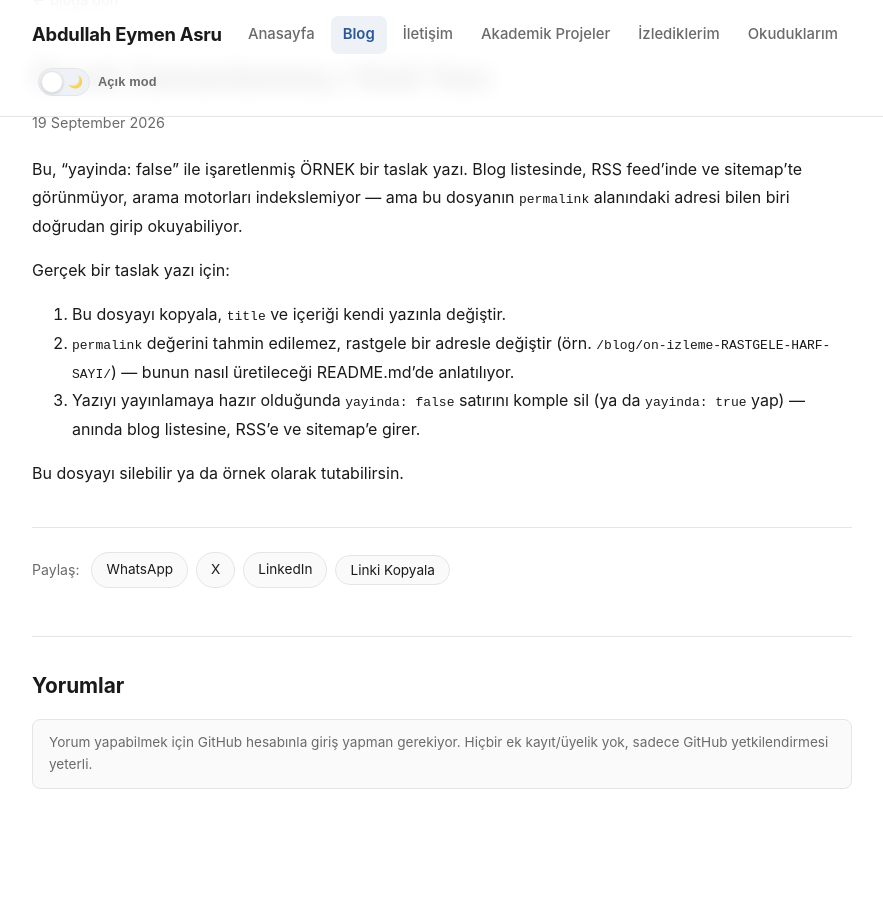
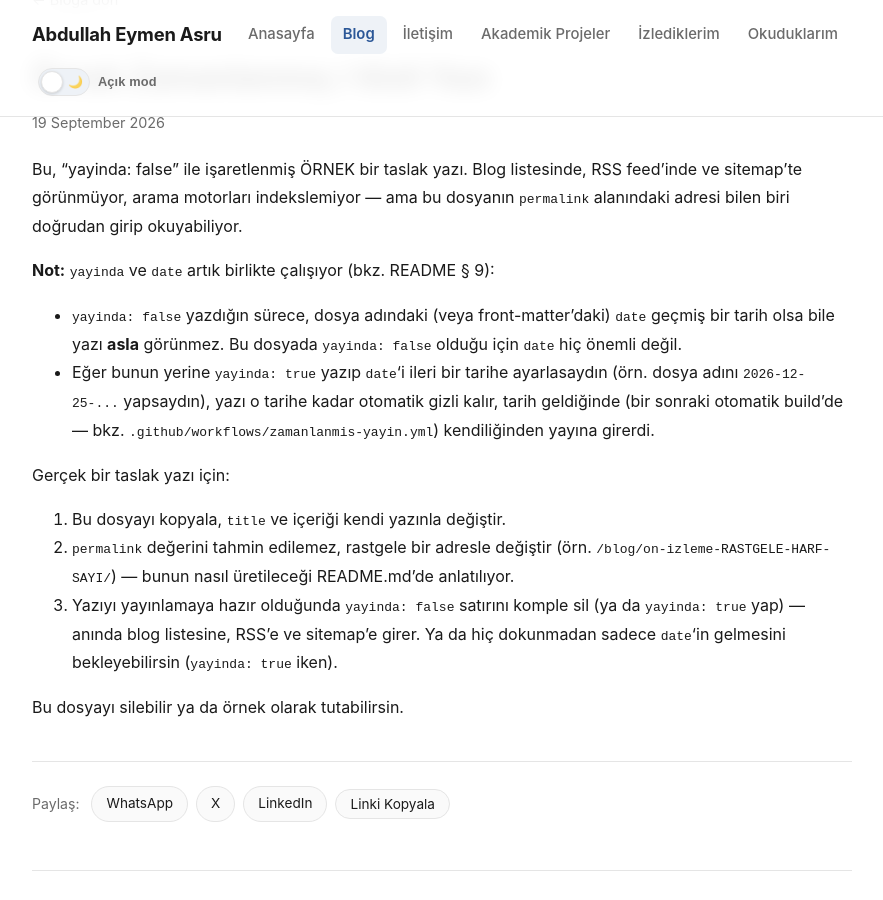
Before and after one commit to abdullah-eymen-asru/abdullah-eymen-asru.github.io, a Jekyll site: the page built from _posts/2026-08-15-ornek-zamanlanmis-yazi.md, in a window 1280 px wide and 900 px high, scrolled down 213 px. Shown: the whole window, without its empty margins (198-1081 px from the left). Built offline with Jekyll 4.4.1, drawn with Linux system fonts in a browser that asks for light colours; comment, search, counter and statistics services are not loaded.

Commit message:
Clarify usage of 'yayinda' and 'date' fields
Updated notes regarding the 'yayinda' and 'date' fields for post visibility and scheduling.

```diff
--- a/_posts/2026-08-15-ornek-zamanlanmis-yazi.md
+++ b/_posts/2026-08-15-ornek-zamanlanmis-yazi.md
@@ -11,6 +11,17 @@ listesinde, RSS feed'inde ve sitemap'te görünmüyor, arama motorları
 indekslemiyor — ama bu dosyanın `permalink` alanındaki adresi bilen biri
 doğrudan girip okuyabiliyor.
 
+**Not:** `yayinda` ve `date` artık birlikte çalışıyor (bkz. README § 9):
+
+- `yayinda: false` yazdığın sürece, dosya adındaki (veya front-matter'daki)
+  `date` geçmiş bir tarih olsa bile yazı **asla** görünmez. Bu dosyada
+  `yayinda: false` olduğu için `date` hiç önemli değil.
+- Eğer bunun yerine `yayinda: true` yazıp `date`'i ileri bir tarihe
+  ayarlasaydın (örn. dosya adını `2026-12-25-...` yapsaydın), yazı o
+  tarihe kadar otomatik gizli kalır, tarih geldiğinde (bir sonraki
+  otomatik build'de — bkz. `.github/workflows/zamanlanmis-yayin.yml`)
+  kendiliğinden yayına girerdi.
+
 Gerçek bir taslak yazı için:
 
 1. Bu dosyayı kopyala, `title` ve içeriği kendi yazınla değiştir.
@@ -19,6 +30,7 @@ Gerçek bir taslak yazı için:
    üretileceği README.md'de anlatılıyor.
 3. Yazıyı yayınlamaya hazır olduğunda `yayinda: false` satırını komple
    sil (ya da `yayinda: true` yap) — anında blog listesine, RSS'e ve
-   sitemap'e girer.
+   sitemap'e girer. Ya da hiç dokunmadan sadece `date`'in gelmesini
+   bekleyebilirsin (`yayinda: true` iken).
 
 Bu dosyayı silebilir ya da örnek olarak tutabilirsin.
```
